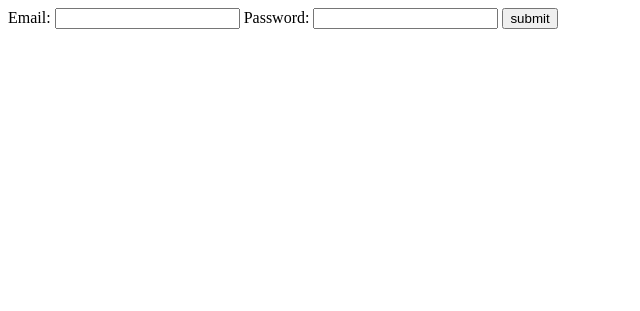
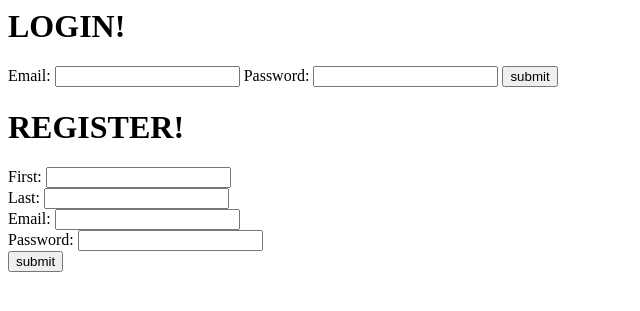
Before and after one commit to MikeDacanay/Flask_Login_Registration, a Flask app: page / in a window 1280 px wide. Shown: the top 311 px of the page, without its empty margins (0-640 px from the left). Run offline with Flask 2, Linux system fonts and the light colour scheme.

Commit message:
finished login/registration page, if user info is valid, we can and will store info into MySQL, use this for the WALL exercise

```diff
--- a/server.py
+++ b/server.py
@@ -1,17 +1,73 @@
 from flask import Flask, request, render_template, redirect, flash
-# from mysqlconnection import MySQLConnector
+from mysqlconnection import MySQLConnector
 import re
 app = Flask(__name__)
+EMAIL_REGEX = re.compile(r'^[a-zA-Z0-9.+_-]+@[a-zA-Z0-9._-]+\.[a-zA-Z]+$')
 app.secret_key= "Jade"
+
+mysql = MySQLConnector(app, 'the_wall')
 
 @app.route('/')
 def index():
 	return render_template('index.html')
 
+@app.route('/wall')
+def wall():
+	return render_template('wall.html')
+
 @app.route('/log', methods=["POST"])
 def log():
-	print request.form['email_log']
-	print request.form['pass_log']
+	data_login = mysql.query_db("SELECT email, password FROM users")
+
+	for login in data_login:
+		if login['email']+login['password']==request.form['email_log']+request.form['pass_log']:
+			return redirect('/wall')
+	flash("Invalid login info"	)
+
 	return redirect('/')
 
+@app.route('/register', methods=['POST'])
+def regist():
+	data_emails = mysql.query_db("SELECT email FROM users")
+	count=0
+	if (request.form['first_reg']).isalpha()!=True:
+		flash("your FIRST NAME can't CONTAIN NUMBERS, unless... alien?")
+		count=1
+	if len(request.form['first_reg'])<2:
+		flash("your FIRST NAME can't be that SHORT, can it?")
+		count=1
+	if (request.form['last_reg']).isalpha()!=True:
+		flash("your LAST NAME can't CONTAIN NUMBERS, unless... alien?")
+		count=1
+	if len(request.form['last_reg'])<2:
+		flash("your LAST NAME can't be that SHORT, can it?")
+		count=1
+	if not EMAIL_REGEX.match(request.form['email_reg']):
+		flash("hmmm, I can't hack into your email. Must be WRONG EMAIL FORMAT!!")
+		count=1
+	for x in data_emails:
+		if x['email']==request.form['email_reg']:
+			flash("Email is already in use!")
+			count=1
+			break
+	if len(request.form['pass_reg'])<9:
+		flash("a baby can hack into your account with a SHORT PASSWORD like that")
+		count=1
+
+	if count>0:
+		return redirect('/')
+
+
+	query="INSERT INTO users(first_name,last_name,email,password,create_date,updated_date) VALUES(:a,:b,:c,:d,NOW(),NOW())"
+
+	data= {
+		'a':request.form['first_reg'],
+		'b':request.form['last_reg'],
+		'c':request.form['email_reg'],
+		'd':request.form['pass_reg']
+	}
+
+	mysql.query_db(query, data)
+
+	return redirect('/wall')
 app.run(debug=True)
--- a/templates/index.html
+++ b/templates/index.html
@@ -1,5 +1,6 @@
 <html>
 	<body>
+		<h1> LOGIN!</h1>
 		<form action="/log" method="post">
 			Email:
 			<input type="text" name="email_log">
@@ -7,5 +8,24 @@
 			<input type="text" name="pass_log">
 			<input type="submit" value="submit">
 		</form>
+		<h1> REGISTER! </h1>
+		<form action="/register" method="post">
+			First:
+			<input type="text" name="first_reg"><br>
+			Last:
+			<input type="text" name="last_reg"><br>
+			Email:
+			<input type="text" name="email_reg"><br>
+			Password:
+			<input type="text" name="pass_reg"><br>
+			<input type="submit" value="submit">
+		</form>
+		{% with messages = get_flashed_messages() %}
+			{% if messages %}
+				{% for message in messages %}
+					{{message}}<br>
+				{% endfor %}
+			{% endif %}
+		{% endwith %}
 	</body>
 </html>
```
Also changed, not shown: mysqlconnection.py (added, +40 -0 lines), templates/wall.html (added, +11 -0 lines), 1 other file.
